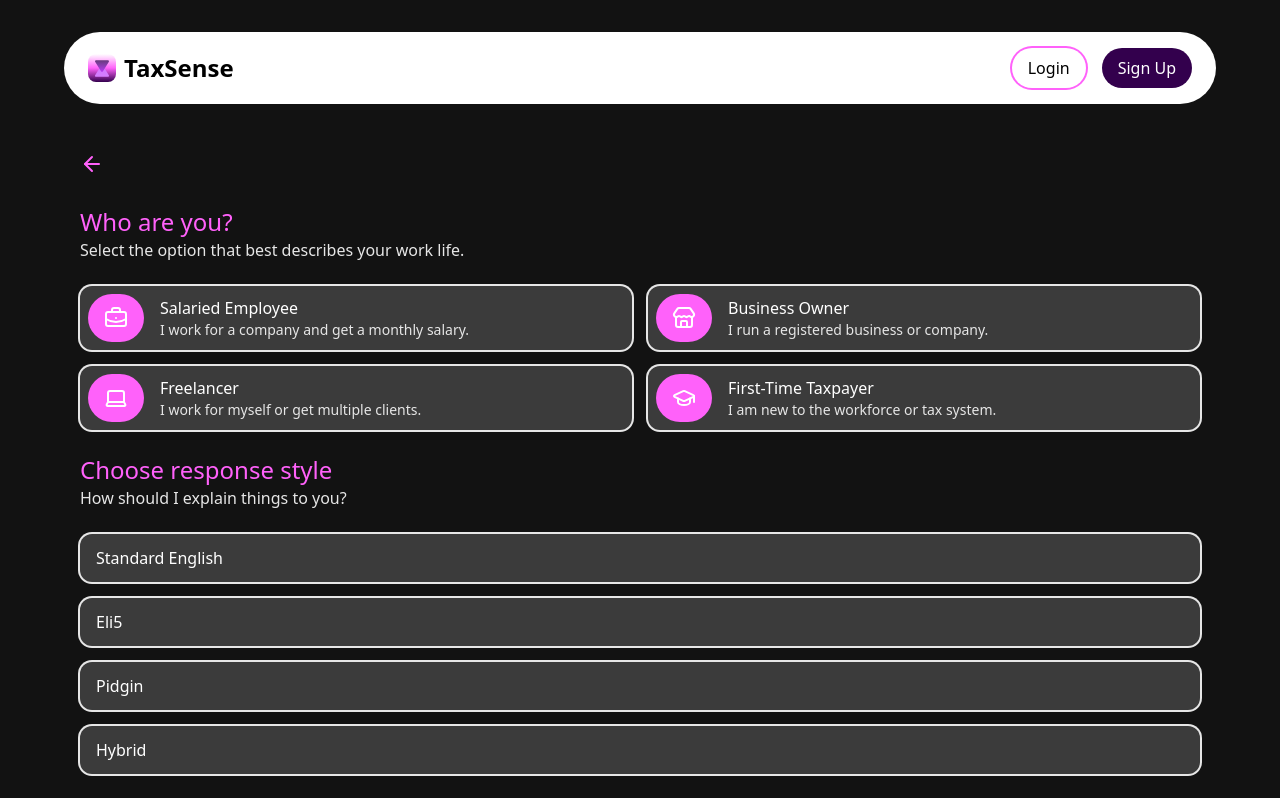
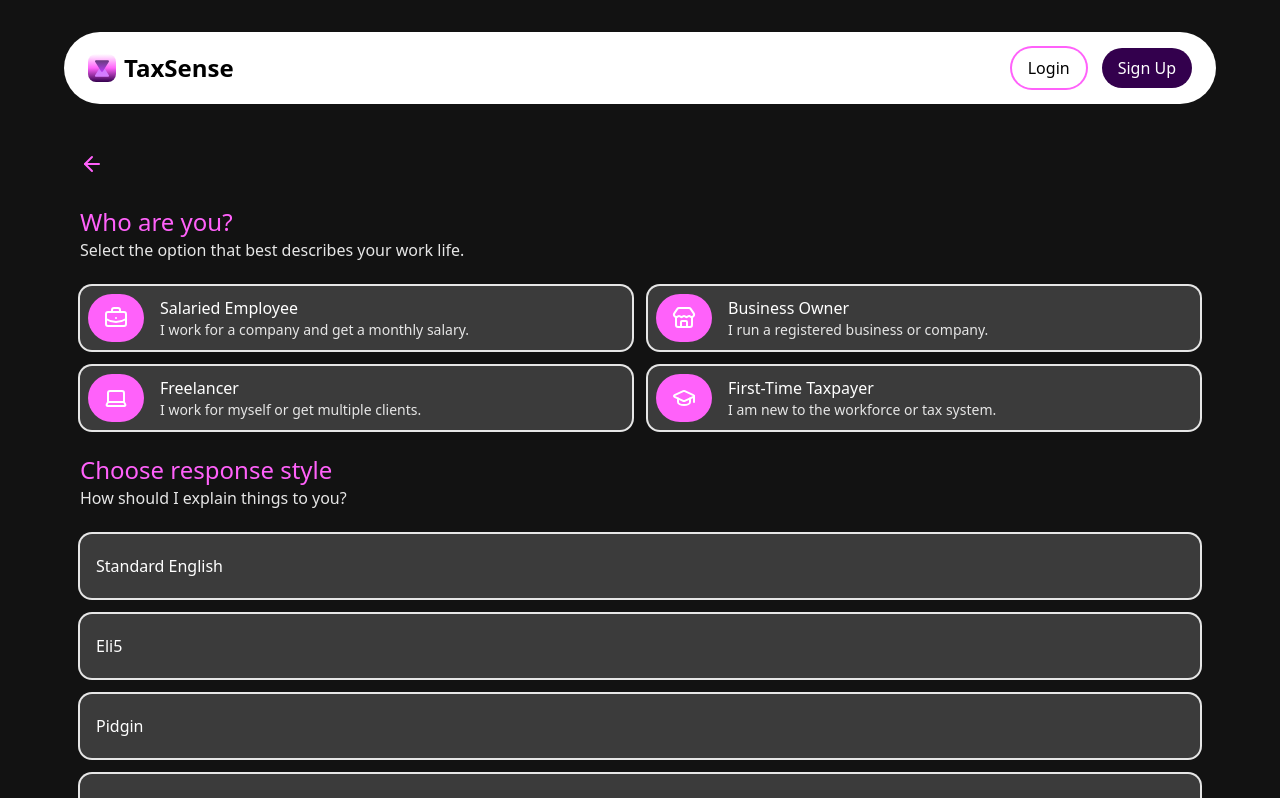
Before and after one commit to hassanismailtech/tax-mate, a React (Vite) app: page /setup in a window 1280 px wide. Shown: the top 798 px of the page. Built offline with nearby package versions, Linux system fonts and the light colour scheme.

Commit message:
style(shared/ui): adjust padding in ResponseStyleSelector

```diff
--- a/src/shared/ui/ResponseStyleSelector.jsx
+++ b/src/shared/ui/ResponseStyleSelector.jsx
@@ -33,7 +33,7 @@ export default function ResponseStyleSelector() {
           <li
             key={value.id}
             onClick={() => handleClick(index)}
-            className={`flex items-center justify-between bg-[hsl(var(--color-primary))] py-2 px-4 rounded-xl ring-2 hover:ring-[hsl(var(--color-accent))] ${response?.id === value.id ? "ring-[hsl(var(--color-accent))]" : "ring-[hsl(var(--color-secondary))]"} cursor-pointer`}
+            className={`flex items-center justify-between bg-[hsl(var(--color-primary))] py-2 px-4 md:py-4 rounded-xl ring-2 hover:ring-[hsl(var(--color-accent))] ${response?.id === value.id ? "ring-[hsl(var(--color-accent))]" : "ring-[hsl(var(--color-secondary))]"} cursor-pointer`}
           >
             {value.responseStyle}
 
```
